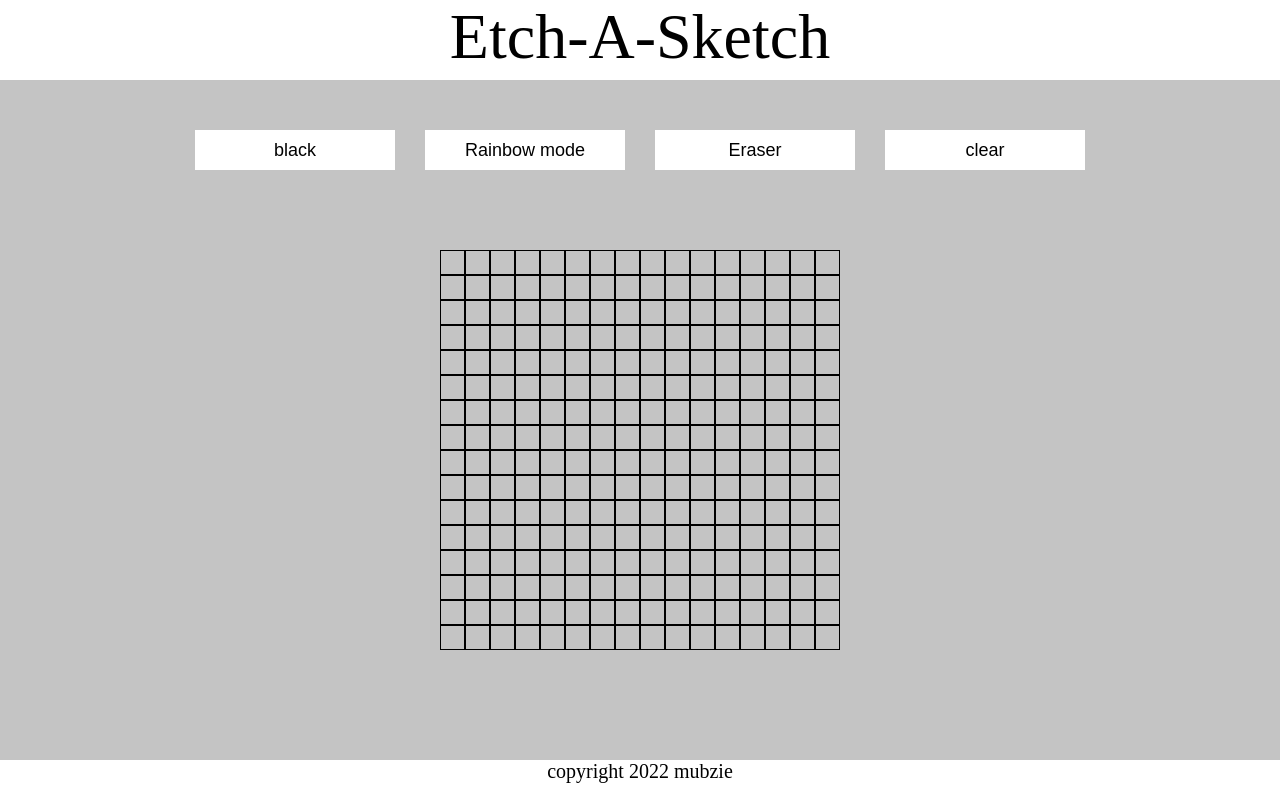
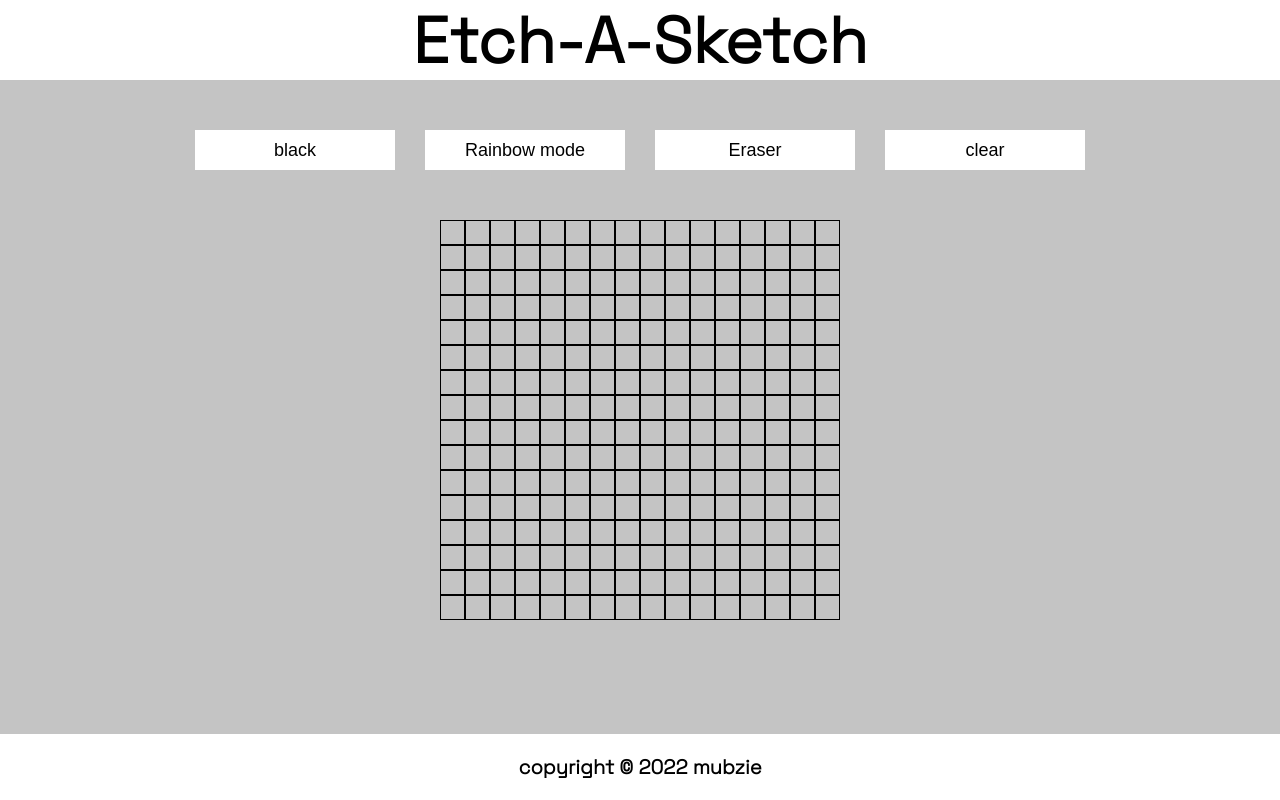
Before and after one commit to mubzie/Etch-A-Sketch, a plain HTML site: page index.html in a window 1280 px wide. Drawn offline with Linux system fonts and the light colour scheme.

Commit message:
clean up css

```diff
--- a/index.html
+++ b/index.html
@@ -17,6 +17,14 @@
       </div>
       <div class="grid-container"></div>
     </div>
-    <footer>copyright 2022 mubzie</footer>
+    <footer>
+      <p>
+        copyright &copy;
+        <script>
+          document.write(new Date().getFullYear());
+        </script>
+        mubzie
+      </p>
+    </footer>
   </body>
 </html>
--- a/style.css
+++ b/style.css
@@ -1,9 +1,12 @@
+@import url("https://fonts.googleapis.com/css2?family=Space+Grotesk:wght@300&display=swap");
+
 body {
   background-color: #c4c4c4;
   display: flex;
   flex-direction: column;
   height: 100vh;
   margin: 0;
+  font-family: "Space Grotesk", sans-serif;
 }
 
 header {
@@ -12,6 +15,7 @@ header {
   height: 80px;
   text-align: center;
   font-size: 64px;
+  font-weight: 900;
 }
 
 .main-container {
@@ -45,11 +49,14 @@ button {
 }
 
 .grid-container {
-  margin: 30px auto;
+  margin: 0 auto 40px;
+  width: 400px;
+  height: 400px;
 }
 
 .main-grid {
   display: flex;
+  flex-shrink: 0;
 }
 
 .child {
@@ -61,8 +68,7 @@ button {
 
 footer {
   background-color: white;
-  width: auto;
-  height: 40px;
   text-align: center;
   font-size: 20px;
+  font-weight: 900;
 }
```
